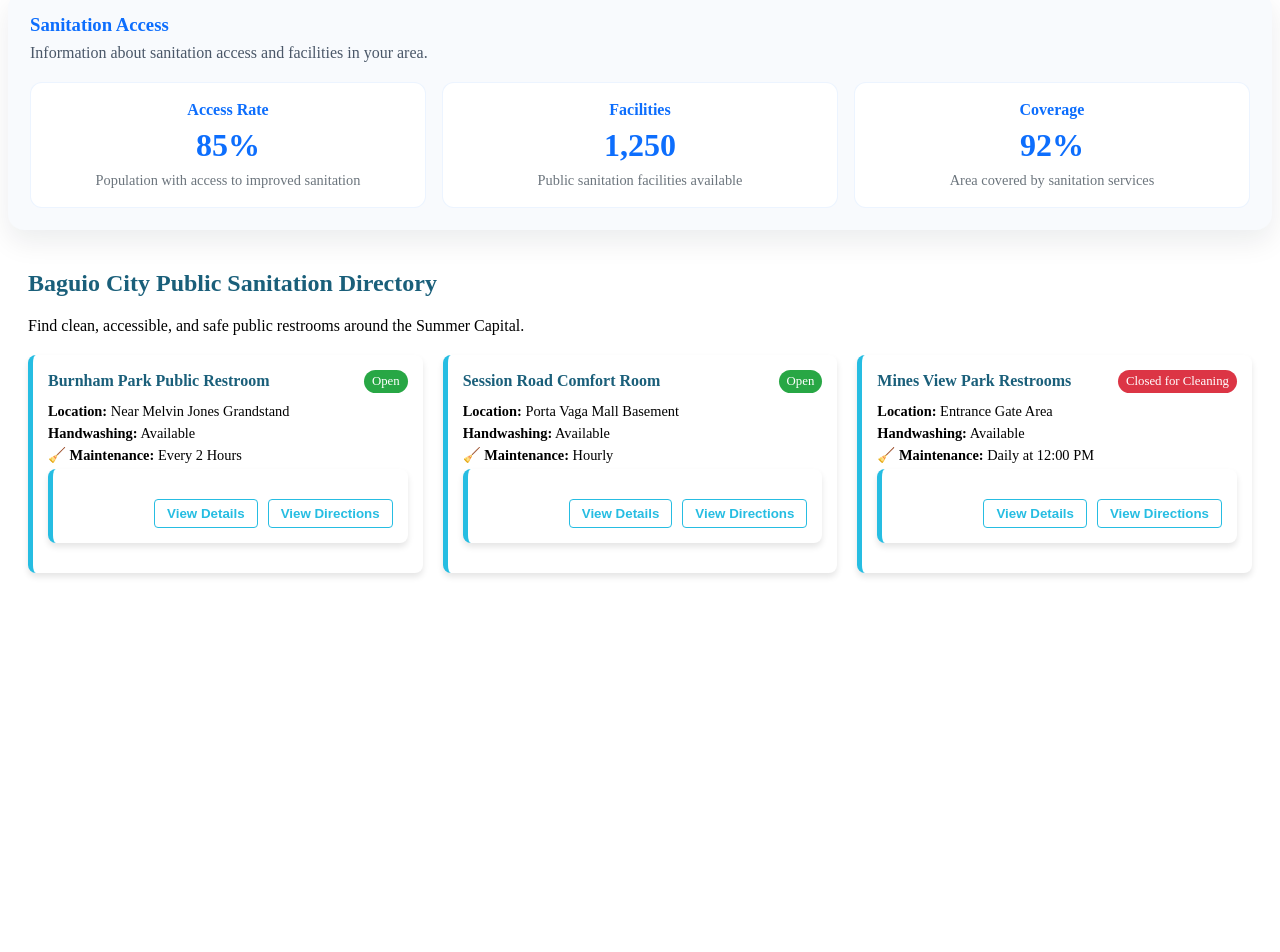
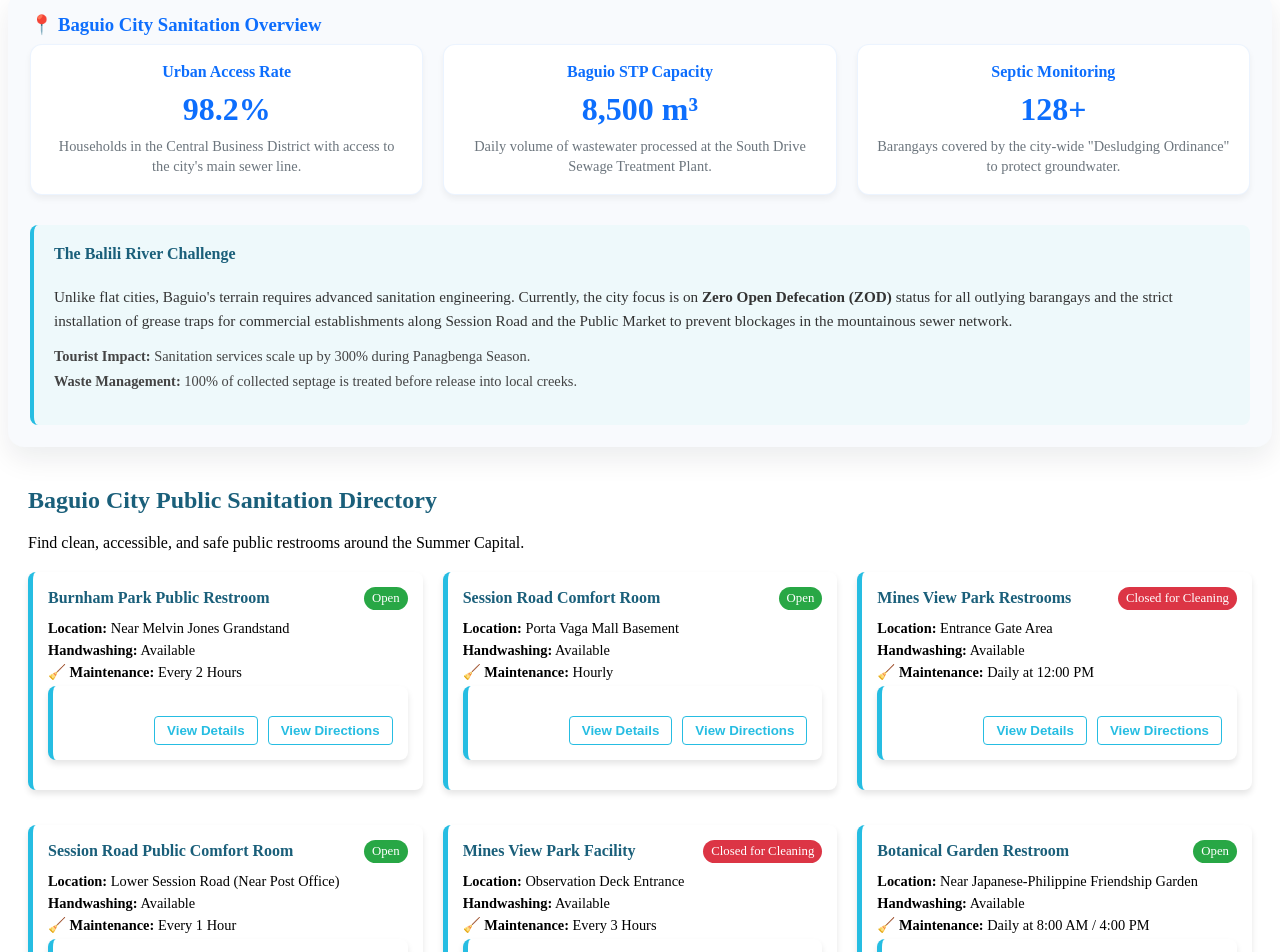
Before and after one commit to UBSITPillagaoKobi/appdev1-sdg6-WaterWise, an Angular app: page /sanitation in a window 1280 px wide. Shown: the part 120-1072 px from the top of the page. Before the commit the page ends 800 px from the top, so only its background shows below. Built offline with nearby package versions, Linux system fonts and the light colour scheme; sample sign-in values are in the browser's storage.

Commit message:
Supplemented the sanitation and conservation guide with more contents or details

```diff
--- a/src/app/comps/facility-detail/facility-detail.html
+++ b/src/app/comps/facility-detail/facility-detail.html
@@ -5,7 +5,7 @@
         <p><strong>Database ID:</strong> {{ facilityId | number:'3.0-0' }}</p>
         <p><strong>Current Status:</strong> <span style="color: green; font-weight: bold;">{{ 'active monitoring' | uppercase }}</span></p>
 
-        <p style="margin-top: 15px;">You are currently viewing the detailed maintenance and inspection logs for public facility #{{ facilityId }}. This data ensures alignment with Baguio City's SDG 6 hygiene standards.</p>
+        <p style="margin-top: 15px;">You are currently viewing the maintenance and inspection logs for public facility #{{ facilityId }}. This data ensures alignment with Baguio City's SDG 6 hygiene standards.</p>
 
         <button [routerLink]="['/sanitation']" style="margin-top: 15px; padding: 8px 16px; background: #26BDE2; color: white; border: none; border-radius: 4px; cursor: pointer; font-weight: bold;">
           ← Back to Directory
--- a/src/app/comps/sanitation-access-tracker/sanitation-access-tracker.component.css
+++ b/src/app/comps/sanitation-access-tracker/sanitation-access-tracker.component.css
@@ -1,108 +1,93 @@
-.quality-panel {
-  background: #f8fafd;
-  padding: 22px;
-  border-radius: 16px;
-  box-shadow: 0 12px 28px rgba(15, 23, 42, 0.08);
+.content-section {
+  margin-top: 20px;
 }
 
-.quality-panel-header {
-  display: flex;
-  align-items: center;
-  justify-content: space-between;
-  gap: 16px;
-  padding-bottom: 12px;
-  border-bottom: 1px solid rgba(13, 110, 253, 0.16);
+.panel-title {
+  color: #1a5f7a;
+  margin-bottom: 5px;
 }
 
-.quality-panel-header h3 {
+.panel-subtitle {
+  color: #666;
+  font-size: 0.95rem;
+  margin-bottom: 20px;
+}
+
+/* Stats Grid Layout */
+.sanitation-stats-grid {
+  display: grid;
+  grid-template-columns: repeat(auto-fit, minmax(200px, 1fr));
+  gap: 20px;
+}
+
+/* Individual Stat Cards */
+.stat-card {
+  background: white;
+  padding: 20px;
+  border-radius: 10px;
+  box-shadow: 0 4px 6px rgba(0, 0, 0, 0.05);
+  transition: transform 0.2s ease;
+}
+
+.stat-card:hover {
+  transform: translateY(-5px);
+}
+
+.access-card { border-top: 4px solid #26BDE2; }
+.capacity-card { border-top: 4px solid #28a745; }
+.septic-card { border-top: 4px solid #ffc107; }
+
+.stat-label {
+  font-size: 0.9rem;
+  color: #888;
   margin: 0;
 }
 
-.quality-panel-header p {
-  margin: 4px 0 0;
-  color: #4a5768;
+.stat-value {
+  display: block;
+  font-size: 2rem;
+  font-weight: bold;
+  color: #1a5f7a;
+  margin: 10px 0;
 }
 
-.quality-tag {
-  display: inline-flex;
-  align-items: center;
-  padding: 6px 14px;
-  border-radius: 999px;
-  background: rgba(13, 110, 253, 0.12);
-  color: #0d6efd;
-  font-size: 0.9rem;
-  font-weight: 700;
+.stat-description {
+  font-size: 0.85rem;
+  color: #555;
+  line-height: 1.4;
 }
 
-.quality-grid {
-  display: grid;
-  gap: 16px;
-  grid-template-columns: repeat(auto-fit, minmax(220px, 1fr));
-  margin-top: 18px;
+/* Localized Insight Box */
+.local-insight-box {
+  margin-top: 30px;
+  background: #eef9fb;
+  padding: 20px;
+  border-radius: 8px;
+  border-left: 4px solid #26BDE2;
 }
 
-.quality-card {
-  background: #ffffff;
-  padding: 18px;
-  border-radius: 16px;
-  border: 1px solid rgba(13, 110, 253, 0.08);
-  box-shadow: 0 15px 30px rgba(15, 23, 42, 0.06);
+.insight-title {
+  color: #1a5f7a;
+  margin-top: 0;
 }
 
-.quality-card-top {
-  display: flex;
-  justify-content: space-between;
-  align-items: center;
-  gap: 10px;
-  margin-bottom: 12px;
+.insight-text {
+  font-size: 0.95rem;
+  line-height: 1.6;
+  color: #333;
 }
 
-.quality-location {
-  font-weight: 700;
-  color: #0d6efd;
+.insight-list {
+  list-style: none;
+  padding: 0;
+  font-size: 0.9rem;
+  color: #444;
+  margin-top: 15px;
 }
 
-.quality-country {
-  background: rgba(13, 110, 253, 0.08);
-  color: #0d6efd;
-  padding: 4px 10px;
-  border-radius: 999px;
-  font-size: 0.85rem;
+.insight-list li {
+  margin-bottom: 8px;
 }
-
-.quality-city {
-  margin: 0 0 10px;
-  color: #6c757d;
-}
-
-.quality-value-row {
-  display: flex;
-  align-items: baseline;
-  gap: 8px;
-}
-
-.quality-value {
-  font-size: 2rem;
-  font-weight: 700;
-  color: #0d6efd;
-}
-
-.quality-unit {
-  color: #6c757d;
-  font-weight: 700;
-}
-
-.quality-parameter {
-  margin: 10px 0 0;
-  color: #4a5768;
-}
-
-.quality-updated {
-  margin-top: 12px;
-  font-size: 0.88rem;
-  color: #6c757d;
-}
-
 .status-message {
   color: #334155;
   margin-top: 16px;
--- a/src/app/comps/sanitation-access-tracker/sanitation-access-tracker.component.html
+++ b/src/app/comps/sanitation-access-tracker/sanitation-access-tracker.component.html
@@ -1,27 +1,49 @@
 
 <section class="content-section">
   <div class="panel">
-    <h3>Sanitation Access</h3>
-    <p>Information about sanitation access and facilities in your area.</p>
-    <div class="sanitation-stats">
-      <div class="stat-card">
-        <h4>Access Rate</h4>
-        <span class="stat-value">85%</span>
-        <p>Population with access to improved sanitation</p>
+    <div class="panel-header">
+      <h3 class="panel-title">📍 Baguio City Sanitation Overview</h3>
+    </div>
+
+    <div class="sanitation-stats-grid">
+
+      <div class="stat-card access-card">
+        <h4 class="stat-label">Urban Access Rate</h4>
+        <span class="stat-value">98.2%</span>
+        <p class="stat-description">Households in the Central Business District with access to the city's main sewer line.</p>
       </div>
-      <div class="stat-card">
-        <h4>Facilities</h4>
-        <span class="stat-value">1,250</span>
-        <p>Public sanitation facilities available</p>
+
+      <div class="stat-card capacity-card">
+        <h4 class="stat-label">Baguio STP Capacity</h4>
+        <span class="stat-value">8,500 m³</span>
+        <p class="stat-description">Daily volume of wastewater processed at the South Drive Sewage Treatment Plant.</p>
       </div>
-      <div class="stat-card">
-        <h4>Coverage</h4>
-        <span class="stat-value">92%</span>
-        <p>Area covered by sanitation services</p>
+
+      <div class="stat-card septic-card">
+        <h4 class="stat-label">Septic Monitoring</h4>
+        <span class="stat-value">128+</span>
+        <p class="stat-description">Barangays covered by the city-wide "Desludging Ordinance" to protect groundwater.</p>
       </div>
+
+    </div>
+
+    <div class="local-insight-box">
+      <h4 class="insight-title">The Balili River Challenge</h4>
+      <p class="insight-text">
+        Unlike flat cities, Baguio's terrain requires advanced sanitation engineering. Currently, the city focus is on
+        <strong>Zero Open Defecation (ZOD)</strong> status for all outlying barangays and the strict installation
+        of grease traps for commercial establishments along Session Road and the Public Market to prevent
+        blockages in the mountainous sewer network.
+      </p>
+      <ul class="insight-list">
+        <li><strong>Tourist Impact:</strong> Sanitation services scale up by 300% during Panagbenga Season.</li>
+        <li><strong>Waste Management:</strong> 100% of collected septage is treated before release into local creeks.</li>
+      </ul>
     </div>
   </div>
 </section>
+
+
 
 <div class="directory-container" style="padding: 20px;">
   <h2 style="color: #1a5f7a;">Baguio City Public Sanitation Directory</h2>
--- a/src/app/comps/sanitation-access-tracker/sanitation-access-tracker.component.ts
+++ b/src/app/comps/sanitation-access-tracker/sanitation-access-tracker.component.ts
@@ -35,10 +35,50 @@ export class SanitationAccessTrackerComponent {
       hasHandwashing: true,
       maintenanceSchedule: 'Daily at 12:00 PM',
       status: 'Closed for Cleaning'
-    }
+    },
+    {
+  id: 4,
+  name: 'Session Road Public Comfort Room',
+  location: 'Lower Session Road (Near Post Office)',
+  hasHandwashing: true,
+  maintenanceSchedule: 'Every 1 Hour',
+  status: 'Open'
+},
+{
+  id: 5,
+  name: 'Mines View Park Facility',
+  location: 'Observation Deck Entrance',
+  hasHandwashing: true,
+  maintenanceSchedule: 'Every 3 Hours',
+  status: 'Closed for Cleaning'
+},
+{
+  id: 6,
+  name: 'Botanical Garden Restroom',
+  location: 'Near Japanese-Philippine Friendship Garden',
+  hasHandwashing: true,
+  maintenanceSchedule: 'Daily at 8:00 AM / 4:00 PM',
+  status: 'Open'
+},
+{
+  id: 7,
+  name: 'Wright Park Handwashing Station',
+  location: 'Near Horse Riding Area',
+  hasHandwashing: true,
+  maintenanceSchedule: 'Every 4 Hours',
+  status: 'Open'
+},
+{
+  id: 8,
+  name: 'Baguio Public Market Block 4',
+  location: 'Meat and Fish Section Basement',
+  hasHandwashing: true,
+  maintenanceSchedule: 'Every 30 Minutes',
+  status: 'Open'
+}
   ];
 
   handleViewDirections(facilityName: string) {
-    alert(`Routing you to Apple Maps / Google Maps for: ${facilityName} in Baguio City...`);
+    alert(`Routing you toGoogle Maps for: ${facilityName} in Baguio City...`);
   }
 }
--- a/src/app/guards/auth.guard.ts
+++ b/src/app/guards/auth.guard.ts
@@ -14,7 +14,7 @@ export class AuthGuard implements CanActivate {
     if (isAuthenticated) {
       return true;
     } else {
-      this.router.navigate(['/dashboard']);
+      this.router.navigate(['./index.html']);
       return false;
     }
   }
```
Also changed, not shown: src/app/comps/water-conservation-guide/water-conservation-guide.component.html (+51 -0 lines).
